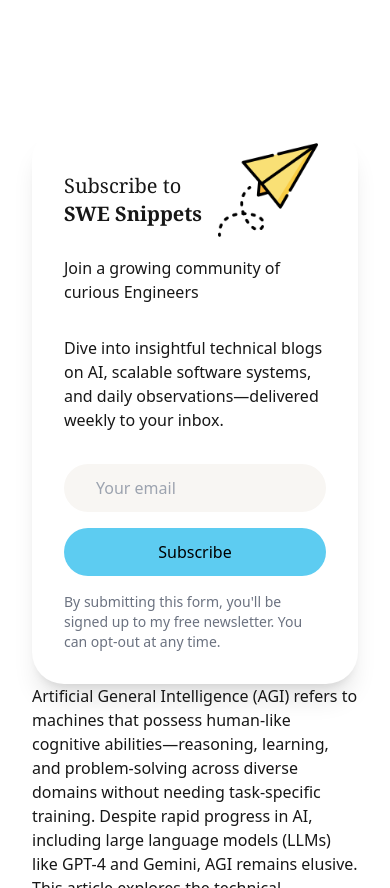
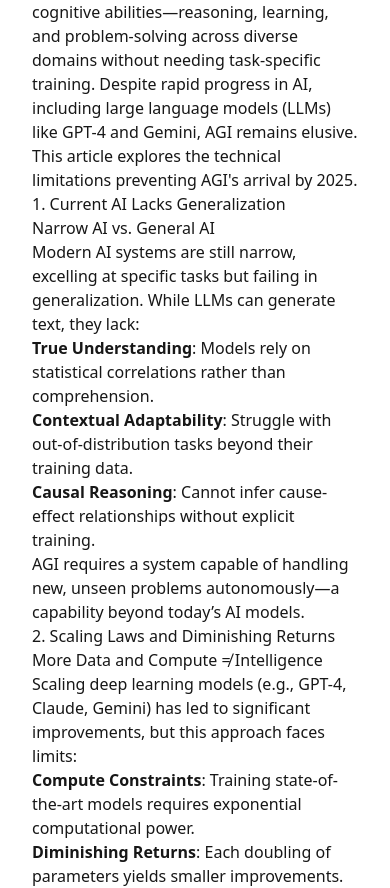
Before and after one commit to ronythankachan/ronythankachan.com, a Next.js app: page /blogs/blog1 in a window 390 px wide. Shown: the part 1240-2128 px from the top of the page. Built offline with nearby package versions, Linux system fonts and the light colour scheme.

Commit message:
Removed newsletter from individual blog for mobile view

```diff
--- a/app/components/BlogPost.tsx
+++ b/app/components/BlogPost.tsx
@@ -24,7 +24,7 @@
       <Container>
         <div className="flex justify-between flex-col md:flex-row gap-16 mt-[-100px]">
           <div
-            className={`relative w-full h-80 aspect-[1.91/1] mb-6 rounded-3xl overflow-hidden font-serif ${
+            className={`relative w-full h-52 md:h-80 aspect-[1.91/1] mb-6 rounded-3xl overflow-hidden font-serif ${
               !imageUrl ? bgColor : ""
             }`}
           >
@@ -49,7 +49,7 @@
               </div>
             )}
           </div>
-          <div className="md:w-2/5 mt-[-40px]">
+          <div className="hidden md:block md:w-2/5 mt-[-40px]">
             <NewsLetter direction="vertical" />
           </div>
         </div>
```
